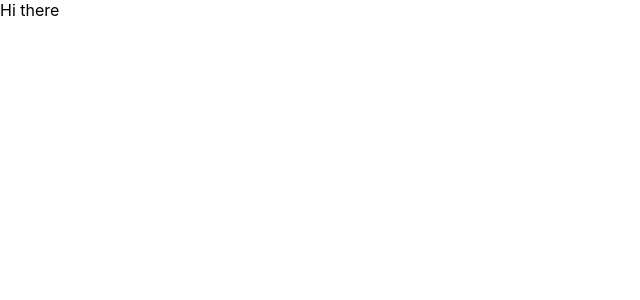
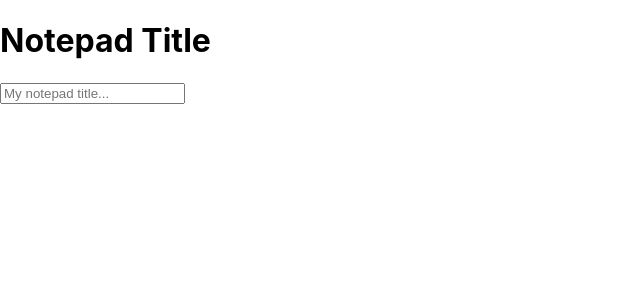
Before and after one commit to groverrichardson/disqo-assessment, a React (Create React App) app: page / in a window 1280 px wide. Shown: the top 300 px of the page, without its empty margins (0-640 px from the left). Built offline with nearby package versions, Linux system fonts and the light colour scheme.

Commit message:
Created notepad hero component.

```diff
--- a/src/App.js
+++ b/src/App.js
@@ -1,11 +1,13 @@
 import React from 'react';
-import Home from './components/home';
 import 'tailwindcss/tailwind.css';
+import NotepadHero from './components/notepad-hero';
 
 function App() {
     return (
-        <main className="App">
-            <Home />
+        <main className="App flex flex-col justify-center items-center">
+            <div className="app-container flex flex-col justify-center items-center">
+                <NotepadHero />
+            </div>
         </main>
     );
 }
--- a/src/components/home.js
+++ /dev/null
@@ -1,7 +0,0 @@
-import React from 'react';
-
-function Home() {
-    return <main className="home">Hi there</main>;
-}
-
-export default Home;
--- /dev/null
+++ b/src/components/notepad-hero.js
@@ -0,0 +1,18 @@
+import React from 'react';
+
+function NotepadHero() {
+    return (
+        <div className="NotepadHero">
+            <div className="title-container">
+                <h1 className="notepad-title">Notepad Title</h1>
+                <input
+                    type="text"
+                    className="notepad-title-input border-2 border-gray-300 p-2 rounded-md mt-2 w-96"
+                    placeholder="My notepad title..."
+                />
+            </div>
+        </div>
+    );
+}
+
+export default NotepadHero;
--- /dev/null
+++ b/src/styles/tailwind.sass
@@ -0,0 +1,6 @@
+*
+    margin: 0
+    box-sizing: border-box
+
+.app-container
+    max-width: 90%
```
Also changed, not shown: src/styles/tailwind.scss (deleted).
